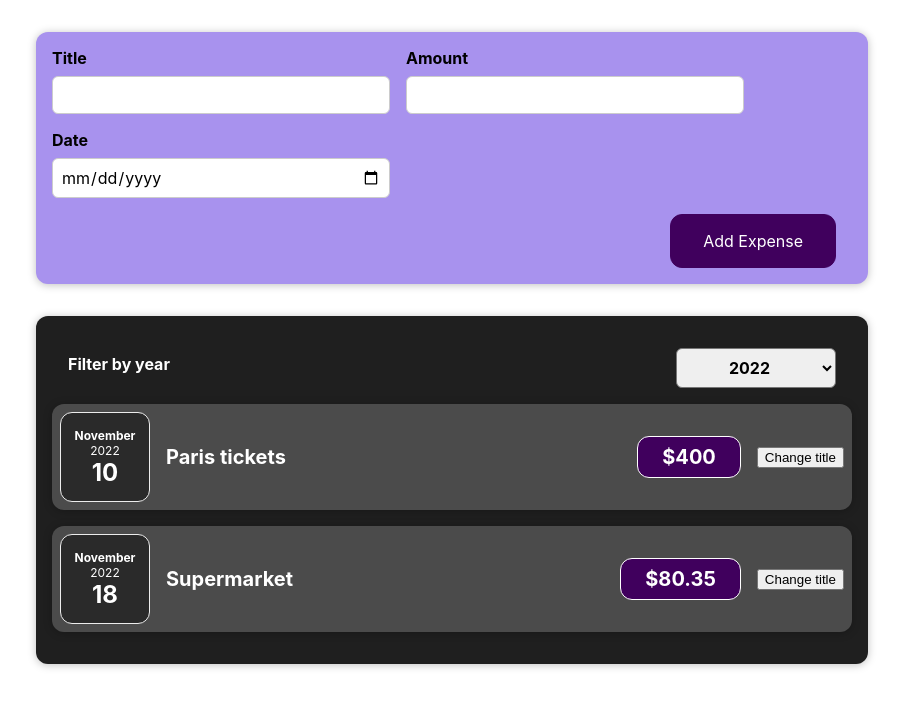
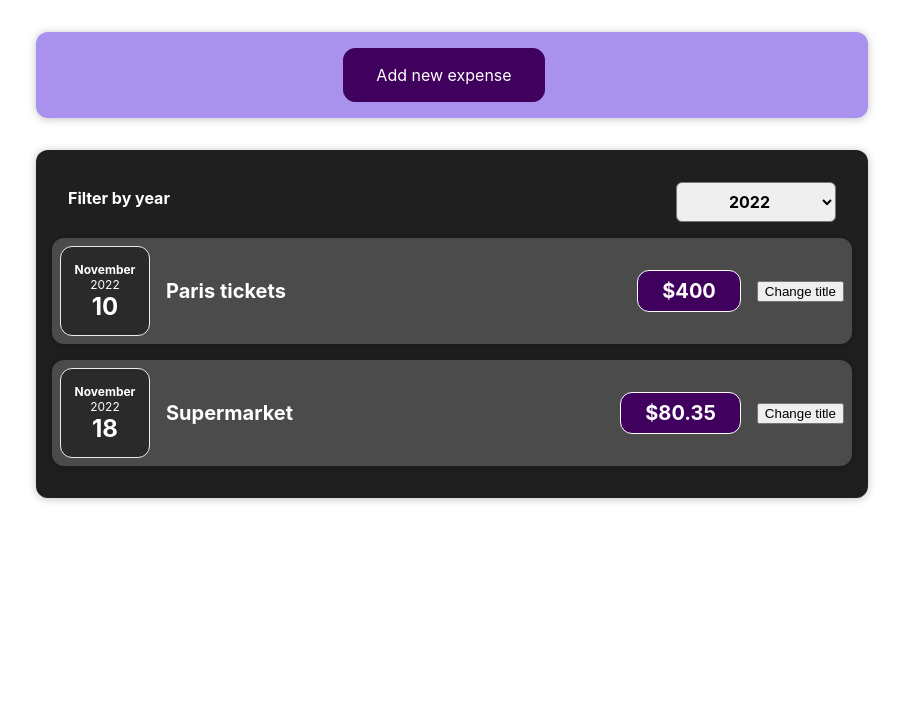
Before and after one commit to RafaelFerraro/react-complete-guide, a React (Create React App) app: page / in a window 1280 px wide. Shown: the top 708 px of the page, without its empty margins (188-1091 px from the left). Built offline with nearby package versions, Linux system fonts and the light colour scheme.

Commit message:
Adding logic to show and hide expense form

```diff
--- a/src/components/NewExpense/ExpenseForm.js
+++ b/src/components/NewExpense/ExpenseForm.js
@@ -35,6 +35,10 @@ const ExpenseForm = (props) => {
     setDate('');
   };
 
+  const hideExpenseFormHandler = () => {
+    props.onCancelClick(false);
+  }
+
   return (
     <form onSubmit={submitHandler}>
       <div className='new-expense__controls'>
@@ -53,7 +57,8 @@ const ExpenseForm = (props) => {
       </div>
 
       <div className='new-expense__actions'>
-        <button type="submit">Add Expense</button>
+        <button type='button' onClick={hideExpenseFormHandler}>Cancel</button>
+        <button type='submit'>Add Expense</button>
       </div>
     </form>
   )
--- a/src/components/NewExpense/NewExpense.js
+++ b/src/components/NewExpense/NewExpense.js
@@ -1,9 +1,11 @@
-import React from 'react';
+import React, {useState} from 'react';
 import ExpenseForm from './ExpenseForm';
 
 import './NewExpense.css';
 
 const NewExpense = (props) => {
+  let [showExpenseForm, setShowExpenseForm] = useState(false);
+
   const saveExpenseData = (expenseData) => {
     const updatedExpenseData = {
       ...expenseData,
@@ -13,9 +15,16 @@ const NewExpense = (props) => {
     props.onSaveExpenseData(updatedExpenseData);
   };
 
+  const handleShowExpenseForm = (value) => {
+    setShowExpenseForm(value)
+  }
+
+  const showButtonOnly = <button onClick={() => handleShowExpenseForm(true)}>Add new expense</button>
+
   return (
     <div className='new-expense'>
-      <ExpenseForm onSaveExpenseData={saveExpenseData} />
+      {showExpenseForm ? <ExpenseForm onSaveExpenseData={saveExpenseData} onCancelClick={handleShowExpenseForm}/> : showButtonOnly}
+
     </div>
   )
 }
```
